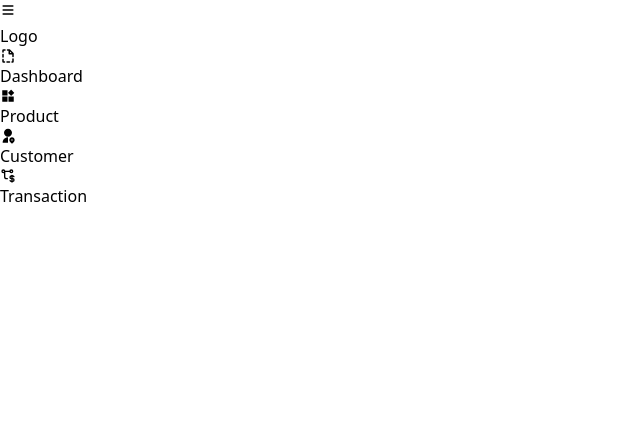
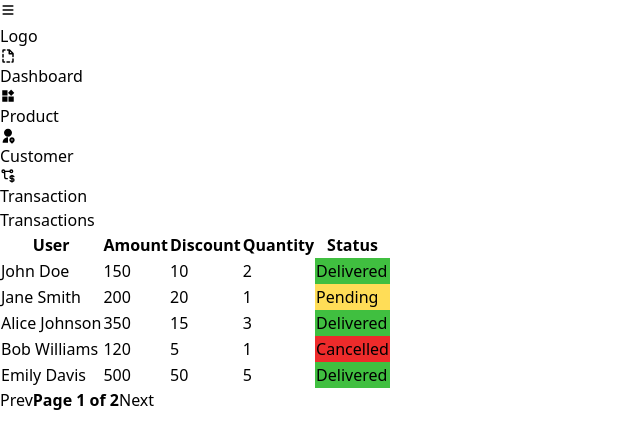
Before and after one commit to niteshgiri-7/dotEcom, a React (Vite) app: page /admin/transactions in a window 1280 px wide. Shown: the top 448 px of the page, without its empty margins (0-640 px from the left). Built offline with nearby package versions, Linux system fonts and the light colour scheme.

Commit message:
transaction page complete

```diff
--- /dev/null
+++ b/src/Components/TransactionTable.tsx
@@ -0,0 +1,62 @@
+import { ColumnDef } from "@tanstack/react-table";
+import { useMemo } from "react";
+import TableHOC from "./TableHOC";
+
+interface TransactionDataType {
+    user:string;
+    amount:number;
+    discount:number;
+    quantity:number;
+    Status:"Pending"|"Delivered"|"Shipped"|"Cancelled"|"Processing";
+}
+
+const transactions: TransactionDataType[] = [
+  { user: "John Doe", amount: 150, discount: 10, quantity: 2, Status: "Delivered" },
+  { user: "Jane Smith", amount: 200, discount: 20, quantity: 1, Status: "Pending" },
+  { user: "Alice Johnson", amount: 350, discount: 15, quantity: 3, Status: "Delivered" },
+  { user: "Bob Williams", amount: 120, discount: 5, quantity: 1, Status: "Cancelled" },
+  { user: "Emily Davis", amount: 500, discount: 50, quantity: 5, Status: "Delivered" },
+  { user: "Michael Brown", amount: 80, discount: 0, quantity: 1, Status: "Processing" },
+  { user: "Sophia Wilson", amount: 600, discount: 60, quantity: 6, Status: "Shipped" },
+  { user: "David Martinez", amount: 250, discount: 25, quantity: 2, Status: "Cancelled" },
+  { user: "Olivia Anderson", amount: 100, discount: 10, quantity: 1, Status: "Pending" },
+  { user: "James Taylor", amount: 400, discount: 30, quantity: 4, Status: "Shipped" },
+];
+
+const TransactionTable = ()=>{
+
+    const columns = useMemo<ColumnDef<TransactionDataType,string>[]>(()=>[
+        {
+            accessorKey:'user',
+            header:'User',
+            cell:(info)=>info.getValue()
+        },
+        {
+            accessorKey:'amount',
+            header:'Amount',
+            cell:(info)=>info.getValue()
+        },
+        {
+            accessorKey:'discount',
+            header:'Discount',
+            cell:(info)=>info.getValue()
+        },
+        {
+            accessorKey:'quantity',
+            header:'Quantity',
+            cell:(info)=>info.getValue()
+        },
+        {
+            accessorKey:'Status',
+            header:'Status',
+            cell:(info)=><span className="font-medium text-gray-800">{info.getValue()}</span>
+        }
+    ],
+    []
+);
+return(
+    TableHOC(columns,transactions,"Transactions",true)()
+)
+};
+
+export default TransactionTable;
--- a/src/Pages/Customers.tsx
+++ b/src/Pages/Customers.tsx
@@ -3,11 +3,11 @@ import NavBar from "../Components/NavBar"
 
 const Customers = () => {
   return (
-    <div className="flex bg-gray-200 min-h-screen min-w-screen">
-      <NavBar />
-      <main className="flex-1 max-w-fit mx-auto mt-10 p-1">
-        <CustomerTable/>
-      </main>
+    <div className="flex bg-gray-200 min-h-screen">
+  <NavBar/>
+  <main className="flex-[0.8] mx-auto my-10">
+    <CustomerTable/>
+  </main>
     </div>
   )
 }
--- a/src/Pages/Transaction.tsx
+++ b/src/Pages/Transaction.tsx
@@ -1,11 +1,15 @@
 import NavBar from "../Components/NavBar"
+import TransactionTable from "../Components/TransactionTable"
 
 const Transaction = () => {
   return (
-    <div>
+    <div className="flex bg-gray-200 min-h-screen">
   <NavBar/>
+  <main className="flex-[0.8] mx-auto my-10">
+    <TransactionTable/>
+  </main>
     </div>
   )
-}
+};
 
-export default Transaction
+export default Transaction;
```
